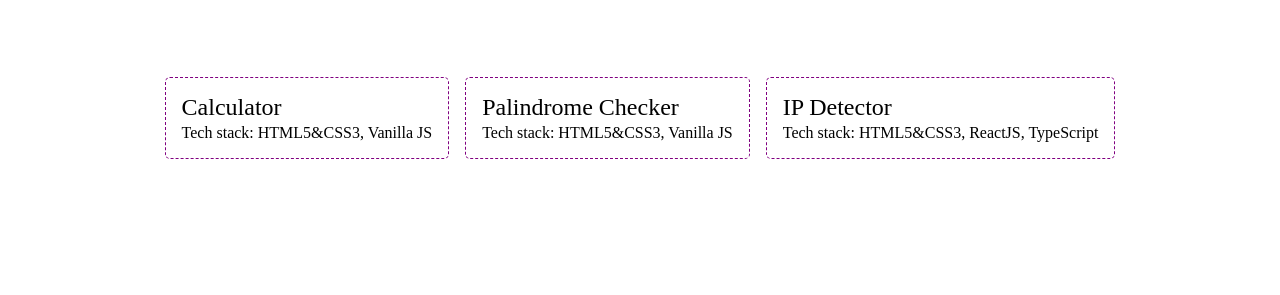
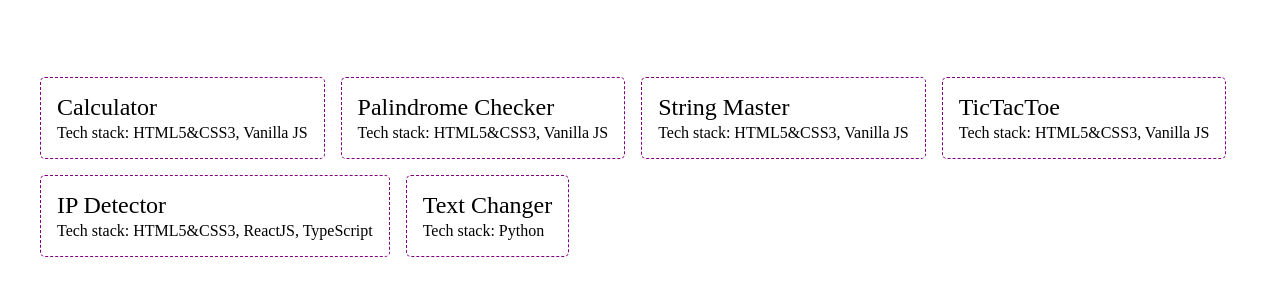
Before and after one commit to mikailaliyev/portfolio, an Astro site: page /projects in a window 1280 px wide. Shown: the part 71-366 px from the top of the page. Built offline with nearby package versions, Linux system fonts and the light colour scheme; Astro itself is replaced by a stand-in of ours.

Commit message:
updated: styles

```diff
--- a/src/components/Header.astro
+++ b/src/components/Header.astro
@@ -1,14 +1,16 @@
 ---
 import ThemeIcon from "./ThemeIcon.astro";
-const currentPath = Astro.url.pathname
+const currentPath = Astro.url.pathname;
 ---
 
 <div>
   <nav class="nav-links">
-    <a href="/" class={currentPath === "/" ? "active":""}>Home</a>
-    <a href="/projects" class={currentPath === "/projects" ? "active":""}>Projects</a>
-    <a href="/blog" class={currentPath === "/blog" ? "active":""}>Blog</a>
-    <a href="/about" class={currentPath === "/about" ? "active":""}>About</a>
+    <a href="/" class={currentPath === "/" ? "active" : ""}>Home</a>
+    <a href="/projects" class={currentPath === "/projects" ? "active" : ""}
+      >Projects</a
+    >
+    <a href="/blog" class={currentPath === "/blog" ? "active" : ""}>Blog</a>
+    <a href="/about" class={currentPath === "/about" ? "active" : ""}>About</a>
   </nav>
   <ThemeIcon />
 </div>
@@ -17,7 +19,6 @@
   div {
     display: flex;
     justify-content: center;
-    gap: 1rem;
   }
 
   html.dark .active {
@@ -28,6 +29,4 @@
     color: black;
     border-bottom: 1px solid purple;
   }
-
-
 </style>
--- a/src/pages/projects.astro
+++ b/src/pages/projects.astro
@@ -1,21 +1,36 @@
 ---
-import Layout from '../layouts/Layout.astro'
-import '../styles/global.css'
+import Layout from "../layouts/Layout.astro";
+import "../styles/global.css";
 const pageTitle = "My Astro Learning Blog";
 ---
+
 <Layout title={pageTitle}>
-<div class="projects">
+  <div class="projects">
     <div class="project">
-        <a href="https://github.com/mikailaliyev/calculator">Calculator</a>
+      <a href="https://github.com/mikailaliyev/calculator">Calculator</a>
+      <p>Tech stack: HTML5&CSS3, Vanilla JS</p>
+    </div>
+    <div class="project">
+      <a href="https://github.com/mikailaliyev/palindrome-checker"
+        >Palindrome Checker</a
+      >
+      <p>Tech stack: HTML5&CSS3, Vanilla JS</p>
+    </div>
+    <div class="project">
+        <a href="https://github.com/mikailaliyev/string-master">String Master</a>
         <p>Tech stack: HTML5&CSS3, Vanilla JS</p>
     </div>
     <div class="project">
-        <a href="https://github.com/mikailaliyev/palindrome-checker">Palindrome Checker</a>
+        <a href="https://github.com/mikailaliyev/tictactoe">TicTacToe</a>
         <p>Tech stack: HTML5&CSS3, Vanilla JS</p>
     </div>
     <div class="project">
-        <a href="https://github.com/mikailaliyev/ip-detector">IP Detector</a>
-        <p>Tech stack: HTML5&CSS3, ReactJS, TypeScript</p>
+      <a href="https://github.com/mikailaliyev/ip-detector">IP Detector</a>
+      <p>Tech stack: HTML5&CSS3, ReactJS, TypeScript</p>
     </div>
-</div>
+    <div class="project">
+      <a href="https://github.com/mikailaliyev/text-changer">Text Changer</a>
+      <p>Tech stack: Python</p>
+    </div>
+  </div>
 </Layout>
--- a/src/styles/global.css
+++ b/src/styles/global.css
@@ -8,6 +8,10 @@
 }
 
 html.dark .project {
+  border: 1px dashed white;
+}
+
+html.dark li {
   border: 1px dashed white;
 }
 
@@ -26,7 +30,7 @@
 .nav-links a {
   display: inline-block;
   padding: 1rem 5px;
-  font-size: 1.7rem;
+  font-size: 1.3rem;
 }
 
 /*Blog posts*/
@@ -42,7 +46,7 @@
 }
 
 li {
-  border: 1px solid gray;
+  border: 1px dashed purple;
   border-radius: 5px;
   padding: 1rem;
 }
@@ -90,15 +94,15 @@
     border: 1px solid purple;
     border-radius: 5px;
   }
-  .side p{
+  .side p {
     margin: 0;
   }
   /**/
-
+}
 /*Github Projects*/
 .projects {
   display: flex;
-    justify-content: center;
+  justify-content: left;
   gap: 1rem;
   flex-wrap: wrap;
   padding: 5rem 2rem;
@@ -116,5 +120,3 @@
   margin: 0.2rem 0 0 0;
 }
 /*Github ProjectsEnd*/
-
-}
```
Lines whose indentation alone changed are shown as unchanged.
